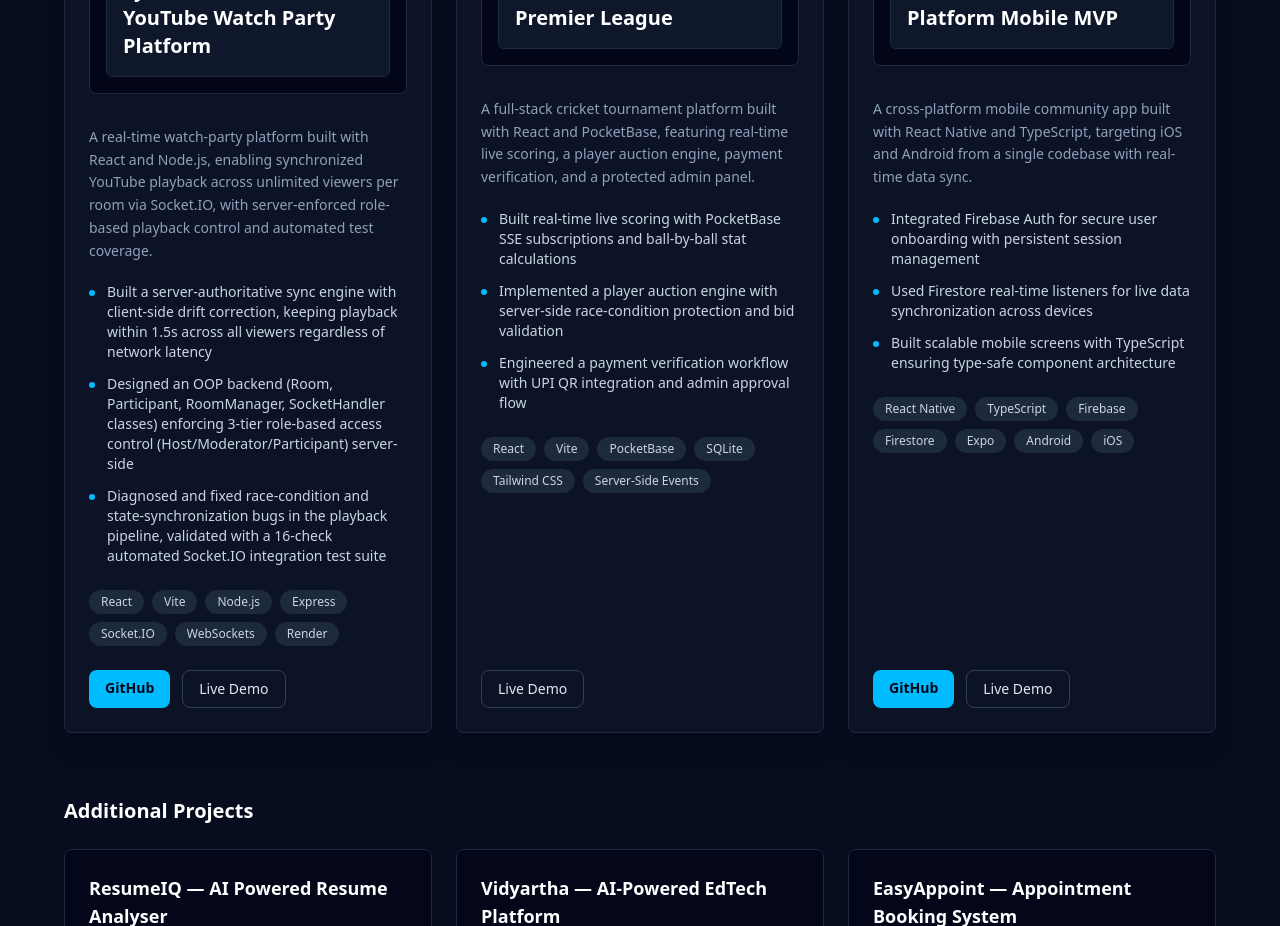
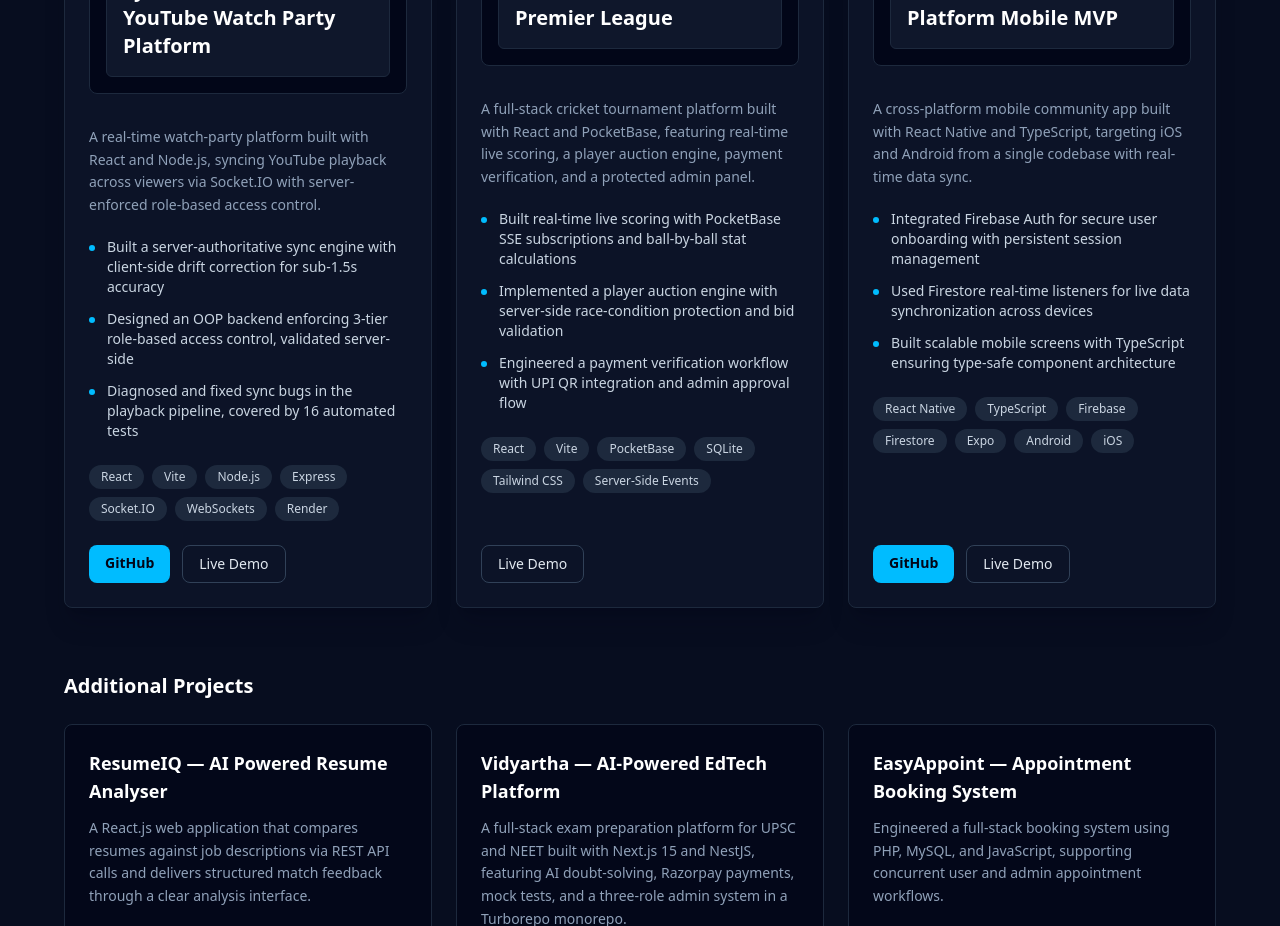
Before and after one commit to rajnish-012/MyPortfolio, a React (Vite) app: page / in a window 1280 px wide. Shown: the part 4300-5226 px from the top of the page. Built offline with nearby package versions, Linux system fonts and the light colour scheme.

Commit message:
Refine SyncTube project details in projects.js
Updated project description and impact statements for SyncTube, including changes to the live URL.

```diff
--- a/src/data/projects.js
+++ b/src/data/projects.js
@@ -1,13 +1,13 @@
 export const featuredProjects = [
-  {
+    {
     title: "SyncTube — Real-Time YouTube Watch Party Platform",
     type: "Real-Time Web Platform",
     description:
-      "A real-time watch-party platform built with React and Node.js, enabling synchronized YouTube playback across unlimited viewers per room via Socket.IO, with server-enforced role-based playback control and automated test coverage.",
+      "A real-time watch-party platform built with React and Node.js, syncing YouTube playback across viewers via Socket.IO with server-enforced role-based access control.",
     impact: [
-      "Built a server-authoritative sync engine with client-side drift correction, keeping playback within 1.5s across all viewers regardless of network latency",
-      "Designed an OOP backend (Room, Participant, RoomManager, SocketHandler classes) enforcing 3-tier role-based access control (Host/Moderator/Participant) server-side",
-      "Diagnosed and fixed race-condition and state-synchronization bugs in the playback pipeline, validated with a 16-check automated Socket.IO integration test suite",
+      "Built a server-authoritative sync engine with client-side drift correction for sub-1.5s accuracy",
+      "Designed an OOP backend enforcing 3-tier role-based access control, validated server-side",
+      "Diagnosed and fixed sync bugs in the playback pipeline, covered by 16 automated tests",
     ],
     tech: [
       "React",
@@ -19,7 +19,7 @@ export const featuredProjects = [
       "Render",
     ],
     github: "https://github.com/rajnish-012/synctube",
-    live: "https://your-live-url.onrender.com",
+    live: "https://synctube-kxnc.onrender.com/",
   },
   {
     title: "DMPL — Delhi Medicos Premier League",
```
